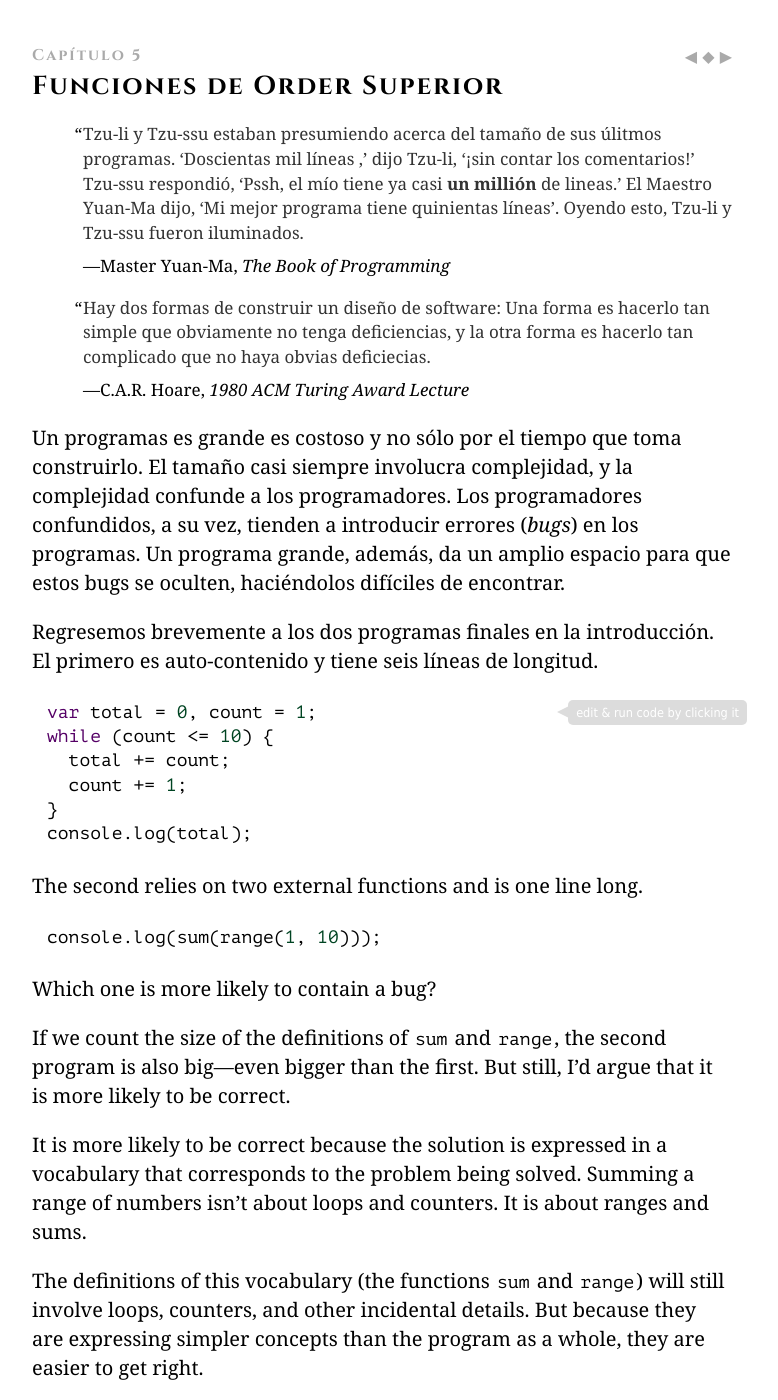
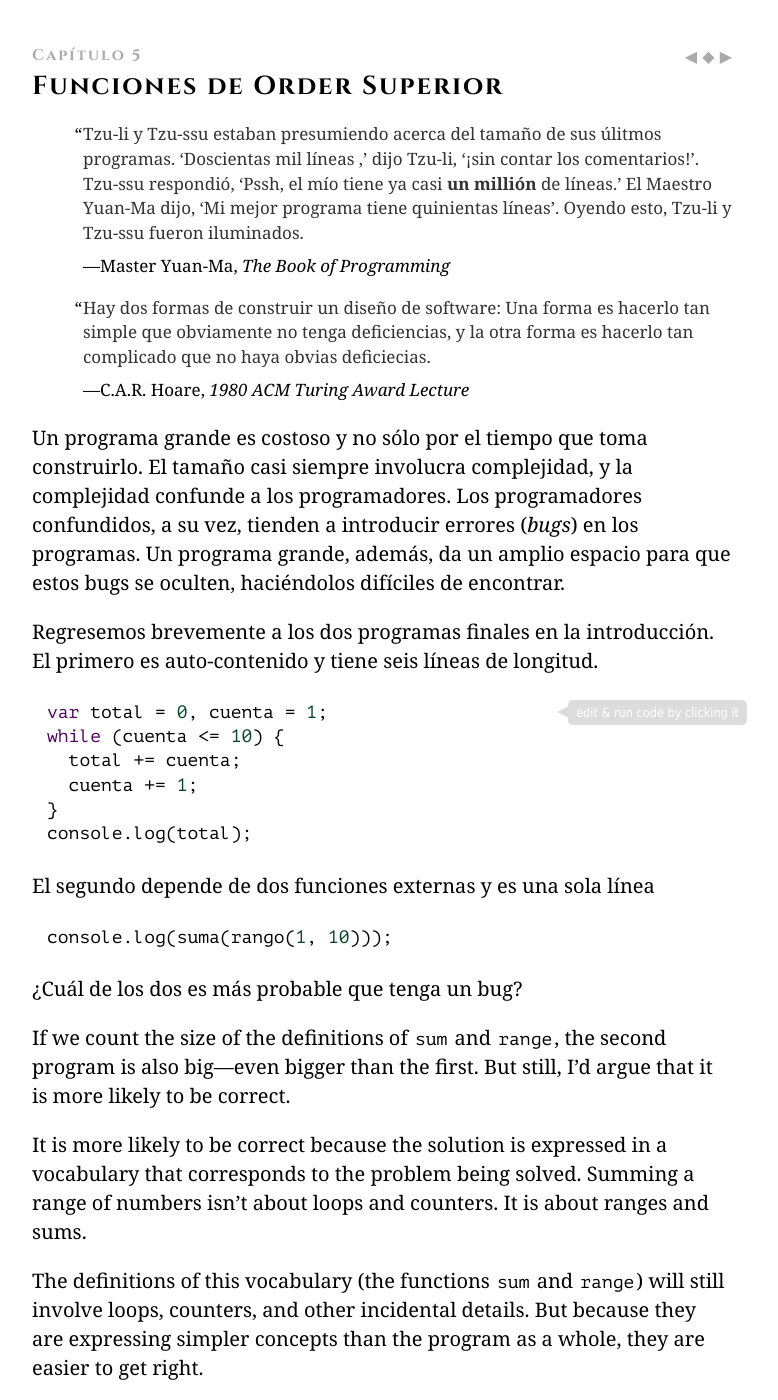
Before and after one commit to hectorip/Eloquent-JavaScript-ES-online, a Jekyll site: the page chapters/05_higher_order.html, which Jekyll copies as it is, in a window 1280 px wide and 1400 px high. Shown: the whole window, without its empty margins (258-1036 px from the left). Built offline with Jekyll 4.4.1, drawn with Linux system fonts in a browser that asks for light colours; nearby versions of some CDN libraries; library files that are not in the unit come from our copies.

Commit message:
Programas en la introducción

```diff
--- a/chapters/05_higher_order.html
+++ b/chapters/05_higher_order.html
@@ -31,8 +31,8 @@
 <blockquote>
 <p><a class=p_ident id="p_d9yJjP1rjg" href="#p_d9yJjP1rjg"></a>Tzu-li y Tzu-ssu estaban
 presumiendo acerca del tamaño de sus úlitmos programas. ‘Doscientas mil líneas
-,’ dijo Tzu-li, ‘¡sin contar los comentarios!’ Tzu-ssu
-respondió, ‘Pssh, el mío tiene ya casi <strong>un millión</strong> de lineas.’ El Maestro
+,’ dijo Tzu-li, ‘¡sin contar los comentarios!’. Tzu-ssu
+respondió, ‘Pssh, el mío tiene ya casi <strong>un millión</strong> de líneas.’ El Maestro
 Yuan-Ma dijo, ‘Mi mejor programa tiene quinientas líneas’. Oyendo esto,
 Tzu-li y Tzu-ssu fueron iluminados.</p>
  <footer>Master Yuan-Ma, <cite>The Book of Programming</cite></footer>
@@ -44,7 +44,7 @@ deficiencias, y la otra forma es hacerlo tan complicado que
 no haya obvias deficiecias.</p>
  <footer>C.A.R. Hoare, <cite>1980 ACM Turing Award Lecture</cite></footer>
 </blockquote>
-<p><a class=p_ident id="p_FjrkWPkt9y" href="#p_FjrkWPkt9y"></a>Un programas es grande es costoso y no sólo
+<p><a class=p_ident id="p_UkjkuKBNDn" href="#p_UkjkuKBNDn"></a>Un programa grande es costoso y no sólo
 por el tiempo que toma construirlo. El tamaño casi siempre involucra
 complejidad, y la complejidad confunde a los programadores. Los
 programadores confundidos, a su vez, tienden a introducir errores
@@ -52,15 +52,15 @@ programadores confundidos, a su vez, tienden a introducir errores
 espacio para que estos bugs se oculten, haciéndolos difíciles de encontrar.</p>
 <p><a class=p_ident id="p_gTGC1t2oUz" href="#p_gTGC1t2oUz"></a>Regresemos brevemente a los dos programas finales
 en la introducción. El primero es auto-contenido y tiene seis líneas de longitud.</p>
-<pre data-language="javascript" class="snippet cm-s-default"><a class=c_ident id="c_W93KRCwXP0" href="#c_W93KRCwXP0"></a><span class="cm-keyword">var</span> <span class="cm-variable">total</span> <span class="cm-operator">=</span> <span class="cm-number">0</span>, <span class="cm-variable">count</span> <span class="cm-operator">=</span> <span class="cm-number">1</span>;
-<span class="cm-keyword">while</span> (<span class="cm-variable">count</span> <span class="cm-operator">&lt;=</span> <span class="cm-number">10</span>) {
-  <span class="cm-variable">total</span> <span class="cm-operator">+=</span> <span class="cm-variable">count</span>;
-  <span class="cm-variable">count</span> <span class="cm-operator">+=</span> <span class="cm-number">1</span>;
+<pre data-language="javascript" class="snippet cm-s-default"><a class=c_ident id="c_p2MDtR7c49" href="#c_p2MDtR7c49"></a><span class="cm-keyword">var</span> <span class="cm-variable">total</span> <span class="cm-operator">=</span> <span class="cm-number">0</span>, <span class="cm-variable">cuenta</span> <span class="cm-operator">=</span> <span class="cm-number">1</span>;
+<span class="cm-keyword">while</span> (<span class="cm-variable">cuenta</span> <span class="cm-operator">&lt;=</span> <span class="cm-number">10</span>) {
+  <span class="cm-variable">total</span> <span class="cm-operator">+=</span> <span class="cm-variable">cuenta</span>;
+  <span class="cm-variable">cuenta</span> <span class="cm-operator">+=</span> <span class="cm-number">1</span>;
 }
 <span class="cm-variable">console</span>.<span class="cm-property">log</span>(<span class="cm-variable">total</span>);</pre>
-<p><a class=p_ident id="p_Sy8N6Qcb09" href="#p_Sy8N6Qcb09"></a>The second relies on two external functions and is one line long.</p>
-<pre data-language="javascript" class="snippet cm-s-default"><a class=c_ident id="c_OULOwD7HOm" href="#c_OULOwD7HOm"></a><span class="cm-variable">console</span>.<span class="cm-property">log</span>(<span class="cm-variable">sum</span>(<span class="cm-variable">range</span>(<span class="cm-number">1</span>, <span class="cm-number">10</span>)));</pre>
-<p><a class=p_ident id="p_srOi7846QY" href="#p_srOi7846QY"></a>Which one is more likely to contain a bug?</p>
+<p><a class=p_ident id="p_CAz3W6h9Mx" href="#p_CAz3W6h9Mx"></a>El segundo depende de dos funciones externas y es una sola línea</p>
+<pre data-language="javascript" class="snippet cm-s-default"><a class=c_ident id="c_m18mTx5lPD" href="#c_m18mTx5lPD"></a><span class="cm-variable">console</span>.<span class="cm-property">log</span>(<span class="cm-variable">suma</span>(<span class="cm-variable">rango</span>(<span class="cm-number">1</span>, <span class="cm-number">10</span>)));</pre>
+<p><a class=p_ident id="p_vcKbefQCCq" href="#p_vcKbefQCCq"></a>¿Cuál de los dos es más probable que tenga un bug?</p>
 <p><a class=p_ident id="p_G+ApGqjOk4" href="#p_G+ApGqjOk4"></a>If we count the size of the definitions of <code>sum</code> and
 <code>range</code>, the second program is also big—even bigger than the first.
 But still, I&#8217;d argue that it is more likely to be correct.</p>
```
Also changed, not shown: 1 other file.
